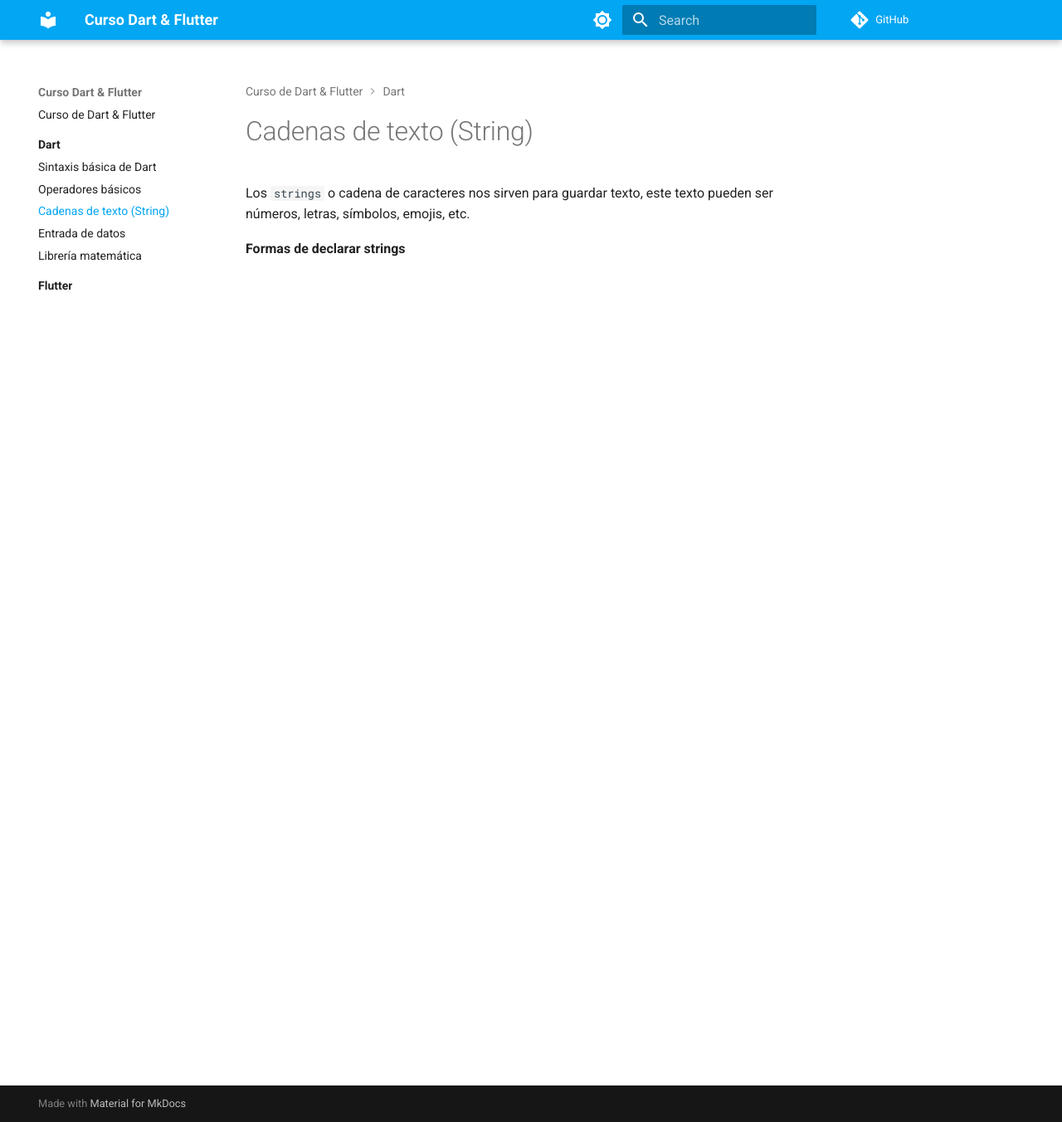
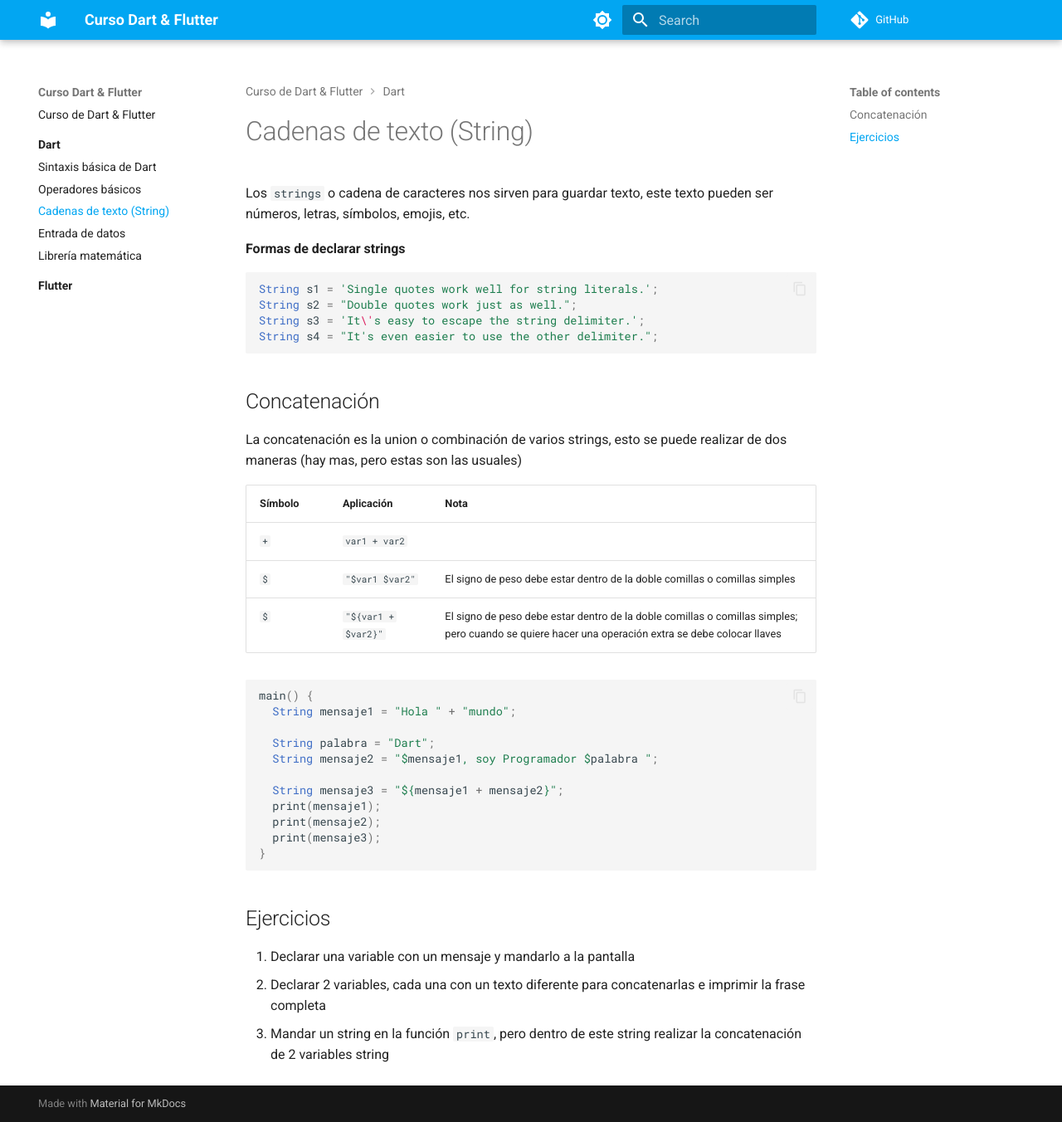
Before and after one commit to jalmx/curso-dart-flutter, an MkDocs documentation site: the page built from docs/dart/3.strings.md, in a window 1280 px wide and 1352 px high. Shown: the whole window at 83% size. Built offline with MkDocs 1.6.1 and Material for MkDocs 9.7.7, drawn with Linux system fonts in a browser that asks for light colours; comment, search, counter and statistics services are not loaded.

Commit message:
add: strings

````diff
--- a/docs/dart/3.strings.md
+++ b/docs/dart/3.strings.md
@@ -3,3 +3,41 @@
 Los `strings` o cadena de caracteres nos sirven para guardar texto, este texto pueden ser números, letras, símbolos, emojis, etc.
 
 **Formas de declarar strings**
+
+```dart
+String s1 = 'Single quotes work well for string literals.';
+String s2 = "Double quotes work just as well.";
+String s3 = 'It\'s easy to escape the string delimiter.';
+String s4 = "It's even easier to use the other delimiter.";
+```
+
+## Concatenación
+
+La concatenación es la union o combinación de varios strings, esto se puede realizar de dos maneras (hay mas, pero estas son las usuales)
+
+|Símbolo|Aplicación|Nota|
+|--|--|--|
+|`+`|`var1 + var2`||
+|`$`|`"$var1 $var2"`|El signo de peso debe estar dentro de la doble comillas o comillas simples|
+|`$`|`"${var1 + $var2}"`|El signo de peso debe estar dentro de la doble comillas o comillas simples; pero cuando se quiere hacer una operación extra se debe colocar llaves|
+
+```dart
+main() {
+  String mensaje1 = "Hola " + "mundo";
+
+  String palabra = "Dart";
+  String mensaje2 = "$mensaje1, soy Programador $palabra ";
+
+  String mensaje3 = "${mensaje1 + mensaje2}";
+  print(mensaje1);
+  print(mensaje2);
+  print(mensaje3);
+}
+
+```
+
+## Ejercicios
+
+1. Declarar una variable con un mensaje y mandarlo a la pantalla
+2. Declarar 2 variables, cada una con un texto diferente para concatenarlas e imprimir la frase completa
+3. Mandar un string en la función `print`, pero dentro de este string realizar la concatenación de 2 variables string
````
Also changed, not shown: docs/dart/1.sintaxis.md (+0 -1 lines), docs/dart/2.operadores.md (+2 -2 lines), docs/dart/4.entrada_de_datos.md (+15 -5 lines), 1 other file.
